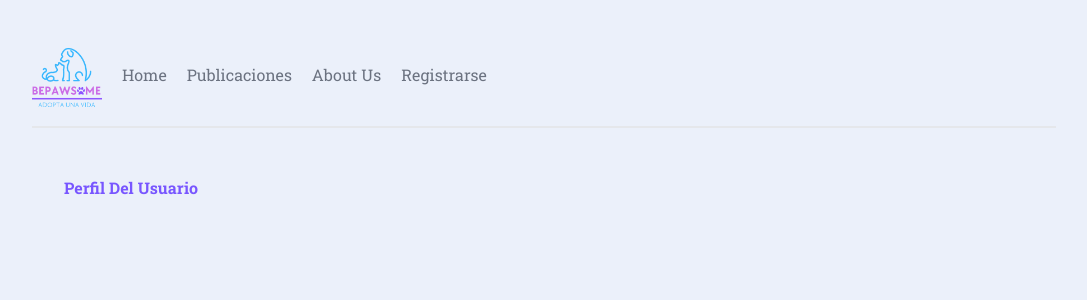
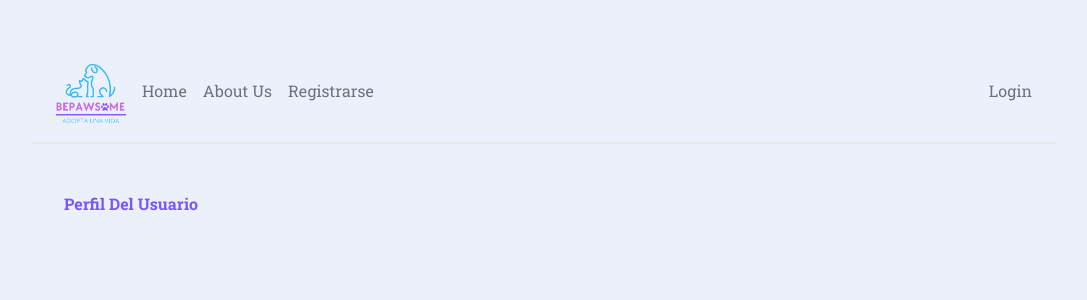
Before and after one commit to BorisWaisten/Be-Pawsome, a Next.js app in the folder frontend/: page /usuario/perfil in a window 1280 px wide. Shown: the top 300 px of the page, without its empty margins (96-1183 px from the left). Built offline with nearby package versions, Linux system fonts and the light colour scheme.

Commit message:
navbar con login a la derecha

```diff
--- a/frontend/app/components/Navbar.jsx
+++ b/frontend/app/components/Navbar.jsx
@@ -5,7 +5,8 @@ import { REACT_LOADABLE_MANIFEST } from "next/dist/shared/lib/constants"
 
 export default function NavBar() {
   return (
-    <nav>
+    <nav className="flex items-center justify-between py-4 px-6">
+      <div className="flex items-center space-x-4">
         <Image
           src={Logo}
           alt='Galajo Logo'
@@ -14,12 +15,13 @@ export default function NavBar() {
           quality={100}
           placeholder="blur"
         />
-        <Link href="/"> Home </Link>
-        <Link href="/login">Publicaciones</Link>
+        <Link href="/">Home </Link>
         <Link href="/aboutUs">About Us</Link>
-{/*     <Link href="/usuario/register">Register</Link>*/}
-        <Link className='' href="/register">Registrarse</Link>
-
+        <Link href="/register">Registrarse</Link>
+        {/*<Link href="/usuario/register">Register</Link>*/}
+        {/*<Link className='' href="/register">Registrarse</Link>*/}
+      </div>
+      <Link href="/login">Login</Link>
     </nav>
   )
 }
--- a/frontend/app/components/PostCard.jsx
+++ b/frontend/app/components/PostCard.jsx
@@ -0,0 +1,9 @@
+import React from 'react'
+
+export default function PostCard() {
+  return (
+    <div>
+      <h2>Hola</h2>
+    </div>
+  )
+}
--- a/frontend/app/login/logica.jsx
+++ b/frontend/app/login/logica.jsx
@@ -18,14 +18,6 @@ const Login = ({onLogin}) => {
           'Content-Type': 'application/json',
         },
       });
-<<<<<<< HEAD
-      // Puedes manejar la respuesta del servidor aquí si es necesario, por ejemplo, mostrar un mensaje de éxito.
-      console.log('Inicio de sesión exitoso:', response.data);
-      // window.location.href = 'http://localhost:3000/';
-      //sessionStorage.setItem('token',response.data.password)
-
-      onLogin(response.data)
-=======
       const { accessToken, user } = response.data;
 
       // Guardar el token y la información del usuario en localStorage
@@ -34,7 +26,6 @@ const Login = ({onLogin}) => {
 
       // Llamar a la función onLogin pasando tanto el token como el usuario completo
       Login(response.data);
->>>>>>> Julian
     } catch (error) {
       console.error(error);
     }
--- a/frontend/app/login/page.jsx
+++ b/frontend/app/login/page.jsx
@@ -1,17 +1,3 @@
-<<<<<<< HEAD
-'use client'
-import React from 'react';
-import Logica from './logica';
-
-export default function RegistrarPage() {
-
-  const handleLogin = (userData) => {
-    // Lógica para manejar el inicio de sesión exitoso, por ejemplo, almacenar el usuario en el estado.
-    console.log('Inicio de sesión exitoso', userData);
-  };
-
-
-=======
 "use client"
 import React, { useState } from 'react';
 import Logica from './logica';
@@ -23,18 +9,11 @@ const LoginPage = () => {
     // Puedes realizar acciones adicionales, como redirigir a otra página, etc.
   };
 
->>>>>>> Julian
   return (
     <main>
       <Logica onLogin={handleLogin} />
     </main>
   );
-<<<<<<< HEAD
-
-
-}
-=======
 };
 
 export default LoginPage;
->>>>>>> Julian
--- a/frontend/app/usuario/page.jsx
+++ b/frontend/app/usuario/page.jsx
@@ -1,26 +1,3 @@
-<<<<<<< HEAD
-'use client'
-import { useSession } from "next-auth/react";
-
-export default function Usuario() {
-  const { data: session, status } = useSession();
-
-  return (
-    <main>
-      <h2>Usuario</h2>
-      {status === "loading" && <p>Cargando...</p>}
-      {status === "authenticated" && session && (
-        <div>
-          <p>Bienvenido, {session.user.name}!</p>
-          <p>Email: {session.user.email}</p>
-          {/* Mostrar otros datos del usuario según sea necesario */}
-        </div>
-      )}
-      {status === "unauthenticated" && <p>Por favor, inicia sesión para ver esta página.</p>}
-    </main>
-  );
-}
-=======
 "use client"
 import React, { useEffect, useState } from 'react';
 import axios from 'axios';
@@ -79,4 +56,3 @@ export default function Usuario() {
     </main>
   );
 }
->>>>>>> Julian
```
Lines whose indentation alone changed are shown as unchanged.
